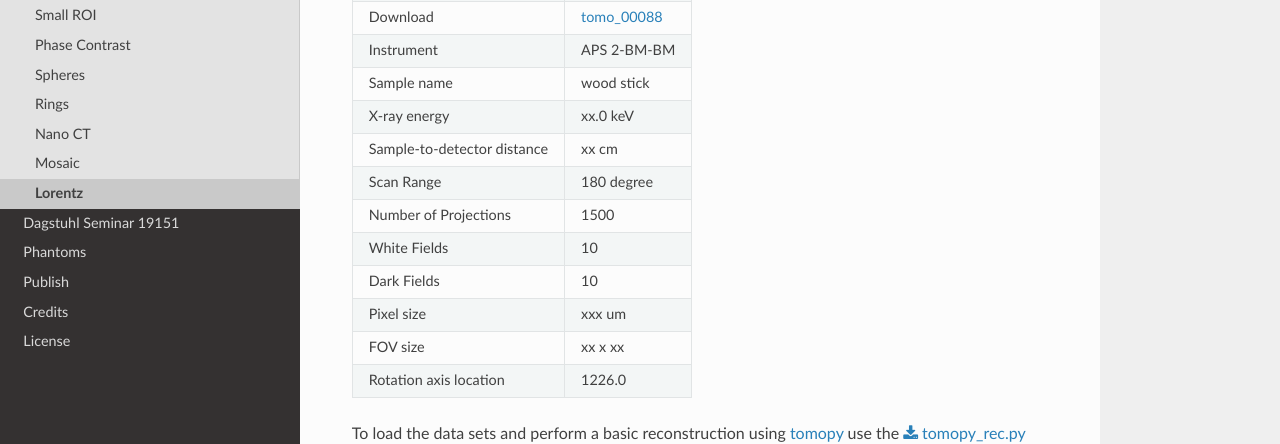
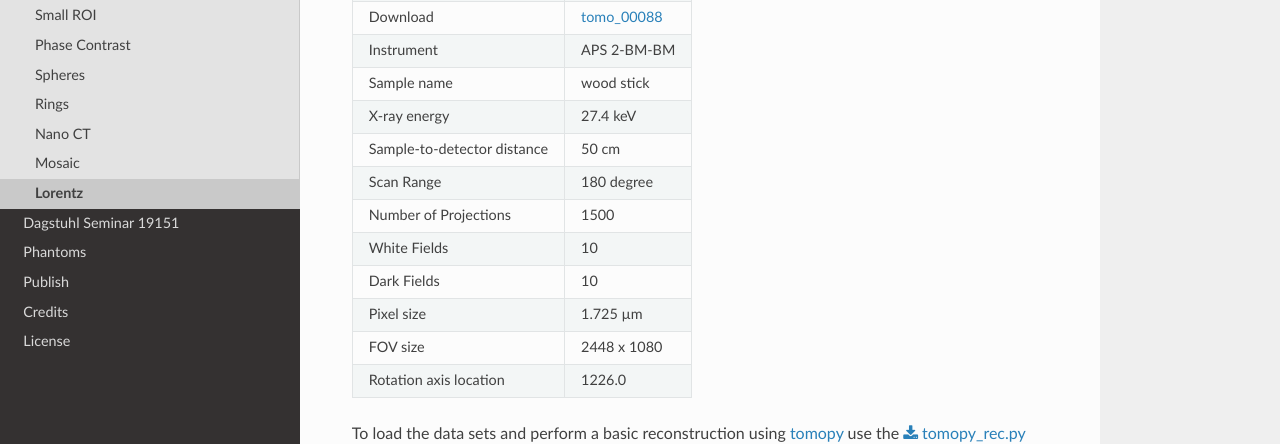
Before and after one commit to tomography/tomobank, a Sphinx documentation site: the page built from docs/source/data/docs.data.lorentz.rst, in a window 1280 px wide and 1057 px high. Shown: the part 284-728 px from the top of the window. Built offline with Sphinx 7.4.7 and the Read the Docs theme 2.0.0, drawn with Linux system fonts in a browser that asks for light colours.

Commit message:
Lorentz workshop first commit

```diff
--- a/docs/source/data/docs.data.lorentz.rst
+++ b/docs/source/data/docs.data.lorentz.rst
@@ -26,9 +26,9 @@ The Lorenz data set is part of a demo data collection perfomed at the
 +-----------------------------------------+----------------------------+
 |             Sample name                 | wood stick                 |
 +-----------------------------------------+----------------------------+
-|             X-ray energy                | xx.0 keV                   |
+|             X-ray energy                | 27.4 keV                   |
 +-----------------------------------------+----------------------------+
-|             Sample-to-detector distance | xx cm                      |
+|             Sample-to-detector distance | 50 cm                      |
 +-----------------------------------------+----------------------------+
 |             Scan Range                  | 180 degree                 |
 +-----------------------------------------+----------------------------+
@@ -38,9 +38,9 @@ The Lorenz data set is part of a demo data collection perfomed at the
 +-----------------------------------------+----------------------------+
 |             Dark Fields                 | 10                         |
 +-----------------------------------------+----------------------------+
-|             Pixel size                  | xxx um                     |
+|             Pixel size                  | 1.725 µm                   |
 +-----------------------------------------+----------------------------+
-|             FOV size                    | xx x xx                    |
+|             FOV size                    | 2448 x 1080                |
 +-----------------------------------------+----------------------------+
 |             Rotation axis location      | 1226.0                     |
 +-----------------------------------------+----------------------------+
```
